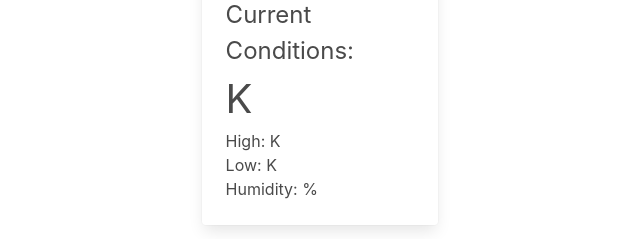
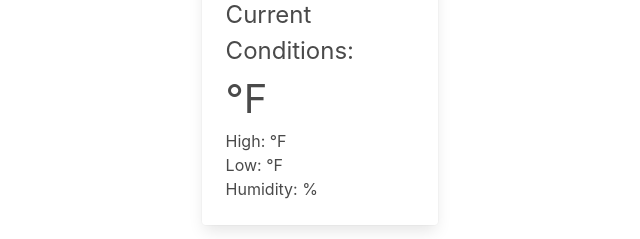
Before and after one commit to SierraNN/Challenge-6, a plain HTML site: page index.html in a window 1280 px wide. Both pictures are taken after typing "Sample" into the empty fields and a click on the button "Search". Shown: the part 227-466 px from the top of the page, 320-960 px from the left. Drawn offline with nearby package versions, Linux system fonts and the light colour scheme; no server answers.

Commit message:
changing units on temperature

```diff
--- a/assets/css/js/script.js
+++ b/assets/css/js/script.js
@@ -23,7 +23,7 @@ function handleSearch(event) {
 }
 
 function getLocationWeather(location){
-    queryURL = "https://api.openweathermap.org/data/2.5/weather?q=" + location + "&appid=" + APIKey;
+    queryURL = "https://api.openweathermap.org/data/2.5/weather?q=" + location + "&appid=" + APIKey + "&units=imperial";
 
     fetch (queryURL)
         .then((responseObject) =>{
--- a/index.html
+++ b/index.html
@@ -33,9 +33,9 @@
                   <div class="card card-content">
                     <h1 id="weather-name" class="has-text-link is-size-2"></h1>
                     <h2 class="is-size-4">Current Conditions: <span id="weather-data"></span></h2>
-                    <p class="is-size-2"><span id="weather-temp"></span>  K</p>
-                    <p>High: <span id="weather-temp-high"></span>  K</p>
-                    <p>Low: <span id="weather-temp-low"></span>  K</p>
+                    <p class="is-size-2"><span id="weather-temp"></span>  °F</p>
+                    <p>High: <span id="weather-temp-high"></span>  °F</p>
+                    <p>Low: <span id="weather-temp-low"></span>  °F</p>
                     <p>Humidity: <span id="weather-humidity"></span>%</p>
                   </div>
                 </div>
```
